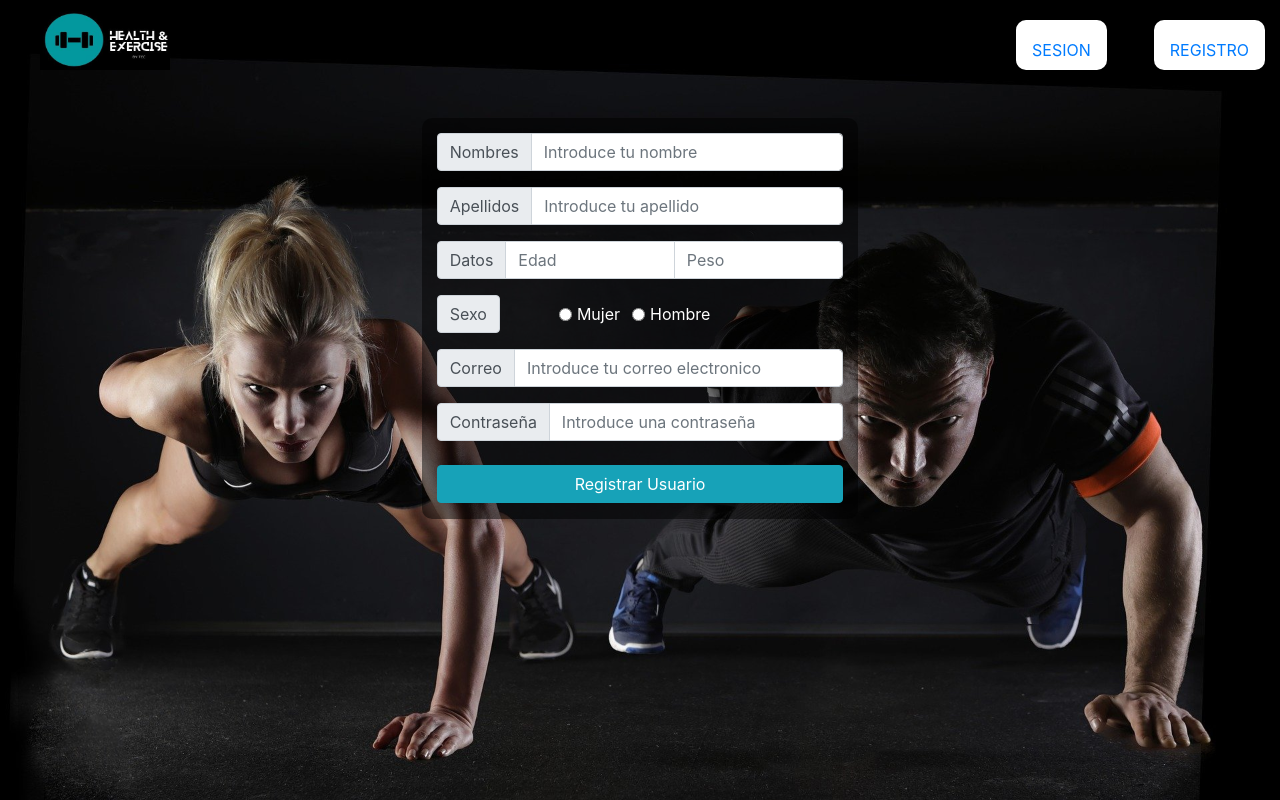
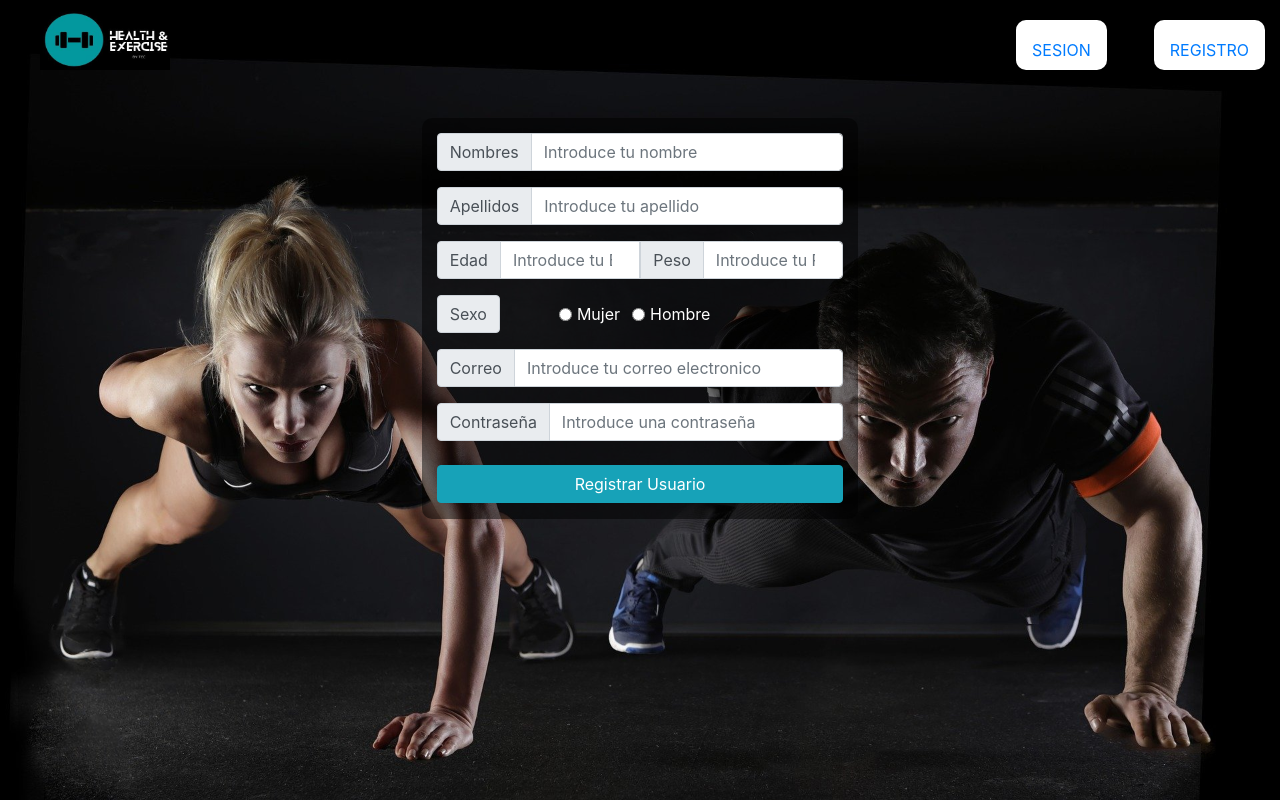
Before and after one commit to cesargalindo11/Health-Exercise, a React (Create React App) app: page /registro in a window 1280 px wide. Built offline with nearby package versions, Linux system fonts and the light colour scheme; no server answers; a web font is replaced by a local one.

Commit message:
Diseño mas usable de los campos Edad y Peso

```diff
--- a/src/components/Auxi1.jsx
+++ b/src/components/Auxi1.jsx
@@ -17,7 +17,7 @@ const Registro = () => {
     Peso: '',
     Sexo:'',
     Email: '',
-    Password: '',
+    Password: ''
   };
 
   const [values, setValues] = useState(initialStateValues);
--- a/src/components/Registro.jsx
+++ b/src/components/Registro.jsx
@@ -47,24 +47,24 @@ const Registro = () => {
   const validNomAp = (str) => {
     var pattern = new RegExp(
 
-      "[A-Za-z0-9]{5,30}"
-
+      "[A-Za-z0-9]{4,30}"
 
     );
     return !!pattern.test(str);
   };
 
   const validEdad = (str) => {
-    var pattern = new RegExp(
+    let pattern = /[10-60]/;
 
-      ""
-    );
+    console.log(pattern);
+
     return !!pattern.test(str);
   };
+
   const validPeso = (str) => {
     var pattern = new RegExp(
 
-      ""
+     "(^[0-9]{1,3}$|^[0-9]{1,3}\.[0-9]{1,3}$)"
     );
     return !!pattern.test(str);
   };
@@ -183,29 +183,35 @@ const Registro = () => {
 
           <div className="input-group mb-3">
             <div className='input-group-prepend'>
-              <span className="input-group-text">Datos</span>
+              <span className="input-group-text">Edad</span>
             </div>
             <input
               className='form-control'
-              placeholder='Edad'
+              placeholder='Introduce tu Edad'
               type="number"
               onChange={handleInputChange}
               value={values.Edad}
               name="Edad"
               minLength="10"
               maxLength="60"
+              required
+
             />
+
+            <div className='input-group-prepend'>
+              <span className="input-group-text">Peso</span>
+            </div>
             <input
               className='form-control'
-              placeholder='Peso'
+              placeholder='Introduce tu Peso'
               type="number"
               onChange={handleInputChange}
               value={values.Peso}
               name="Peso"
               minLength="40"
               maxLength="150"
+              required
               />
-
           </div>
 
           <div className="form-check form-check-inline mb-3">
@@ -218,6 +224,7 @@ const Registro = () => {
               onChange={ handleInputChange}
               name="Sexo"
               value='mujer'
+              required
 
             />
             <label className="form-check-label form-check form-check-inline text-white" for="inlineRadio1">Mujer</label>
@@ -228,7 +235,7 @@ const Registro = () => {
               onChange={handleInputChange}
               name="Sexo"
               value='hombre'
-
+              required
             />
             <label className="form-check-label form-check form-check-inline text-white" for="inlineRadio2">Hombre</label>
 
```
Also changed, not shown: 1 other file (tests, documents, lock files or other folders).
